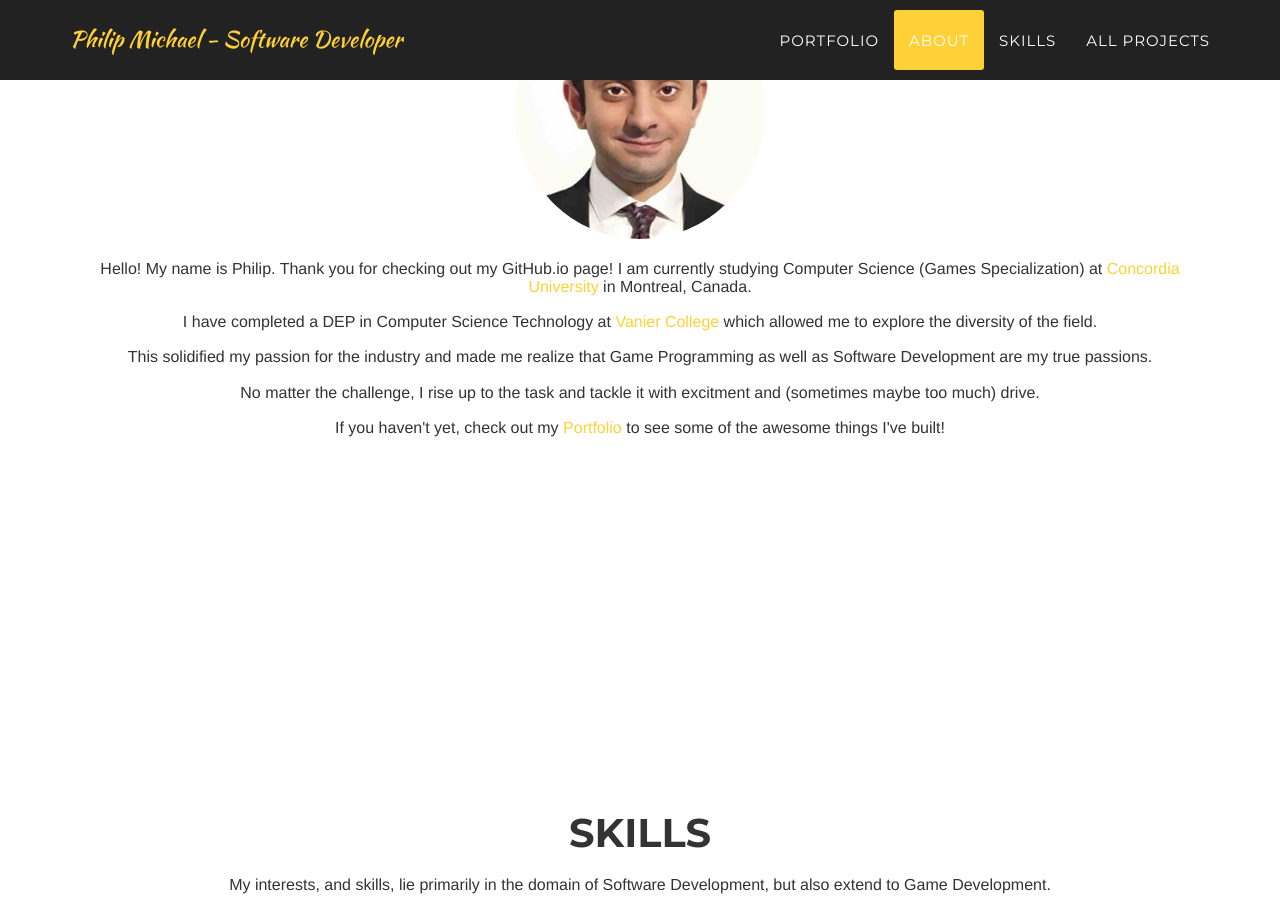
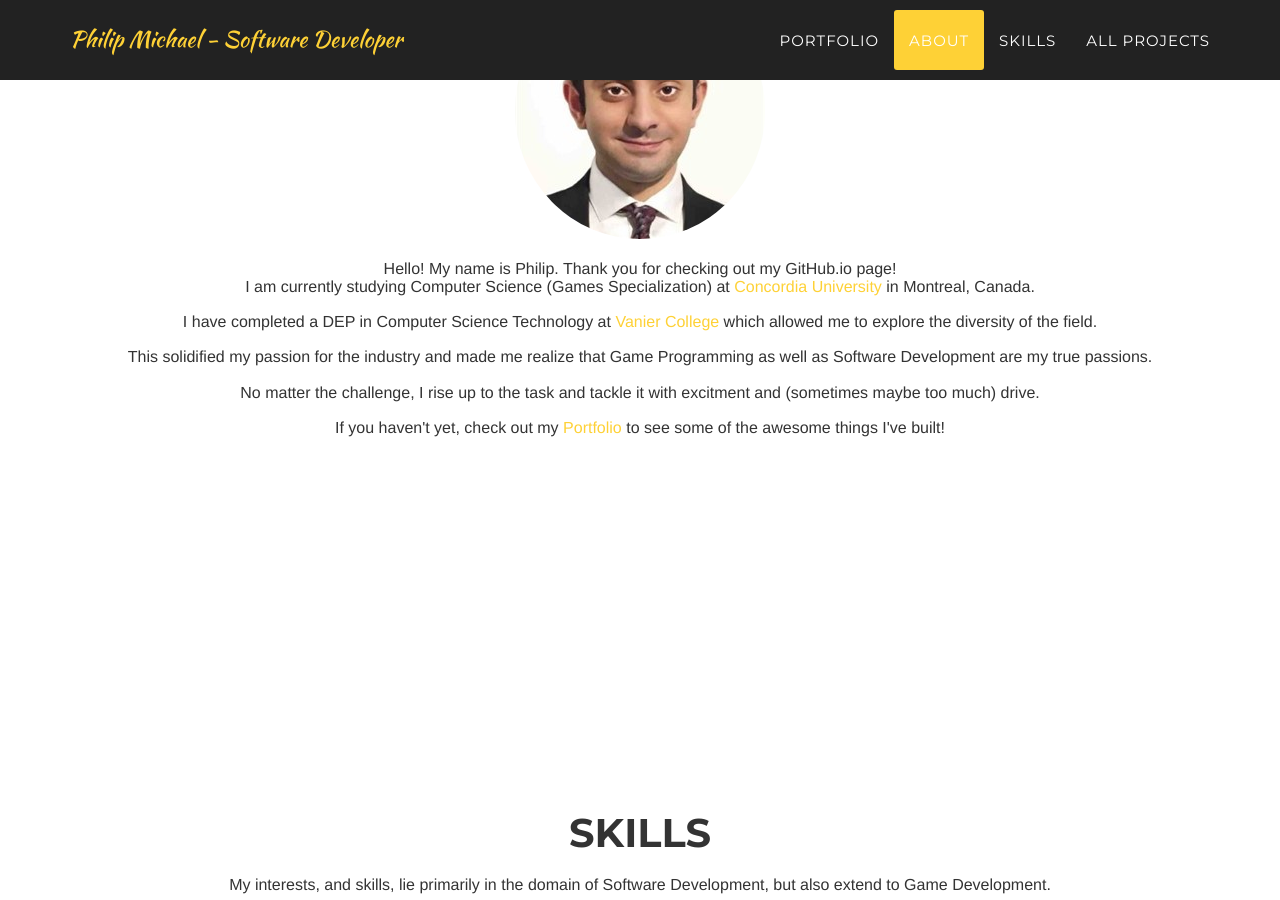
Before and after one commit to pmichaeldev/pmichaeldev.github.io, a Jekyll site: the page built from index.html, in a window 1280 px wide and 900 px high, scrolled down 2335 px. Built offline with Jekyll 4.4.1, drawn with Linux system fonts in a browser that asks for light colours; some web fonts are replaced.

Commit message:
More changes to formatting.

```diff
--- a/_includes/about.html
+++ b/_includes/about.html
@@ -6,7 +6,10 @@
                     <h2 class="section-heading">About Me</h2>
                     <h3 class="section-subheading text-muted">Avid Programmer. Inspired Software Developer. Passionate Gamer and Game Developer. :)</h3>
                     <img src="../img/me.jpg" alt="Me" style="border-radius:90%"></img>
-                    <h3 class="section-subheading-about">Hello! My name is Philip. Thank you for checking out my GitHub.io page! I am currently studying Computer Science (Games Specialization) at <a href="http://www.concordia.ca/" target="_blank">Concordia University</a> in Montreal, Canada.
+                    <h3 class="section-subheading-about">
+                    Hello! My name is Philip. Thank you for checking out my GitHub.io page!
+                    <br />
+                    I am currently studying Computer Science (Games Specialization) at <a href="http://www.concordia.ca/" target="_blank">Concordia University</a> in Montreal, Canada.
                         <br />
                         <br />
                     I have completed a DEP in Computer Science Technology at <a href="http://www.vaniercollege.qc.ca/" target="_blank">Vanier College</a> which allowed me to explore the diversity of the field.
```
